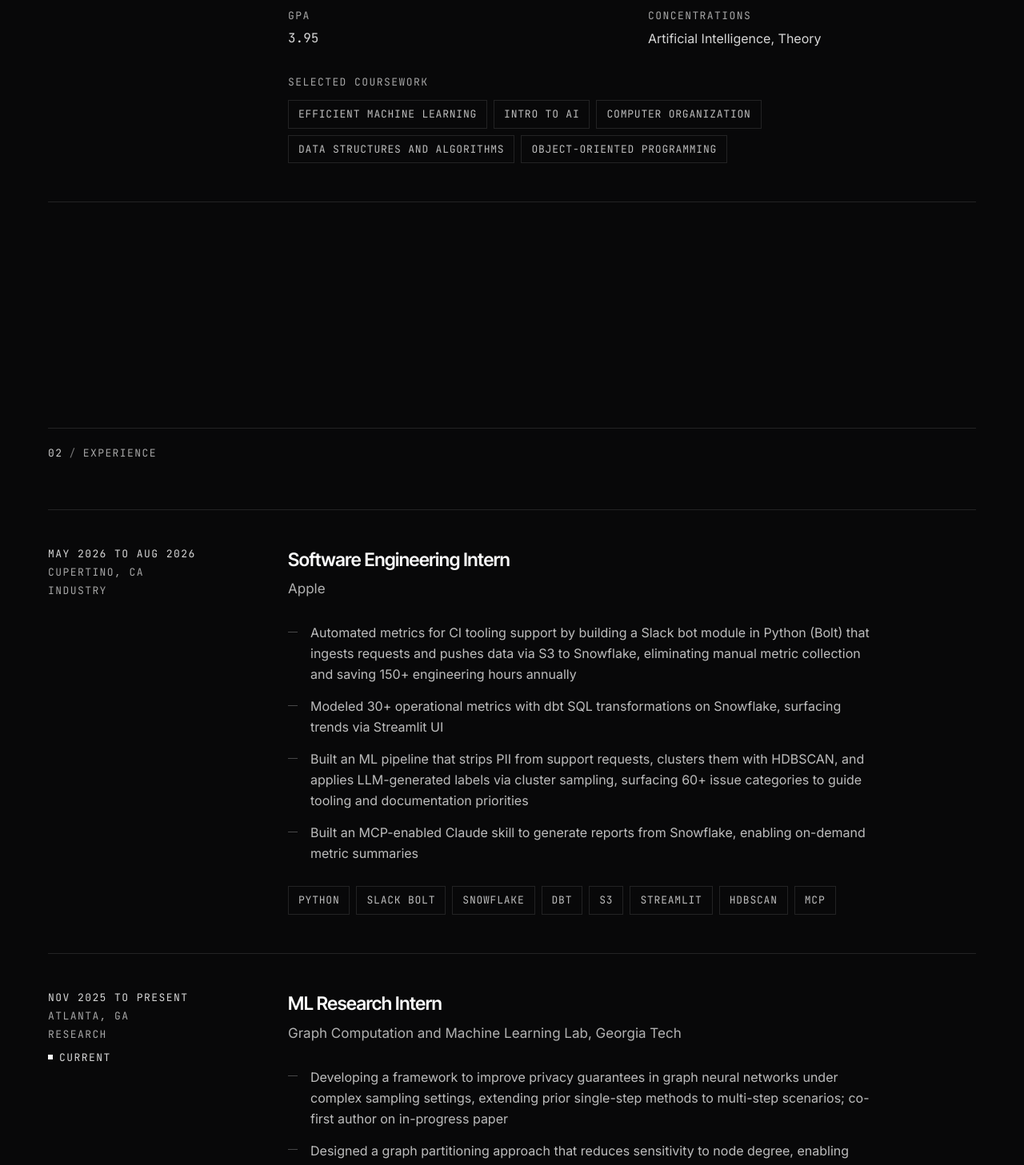
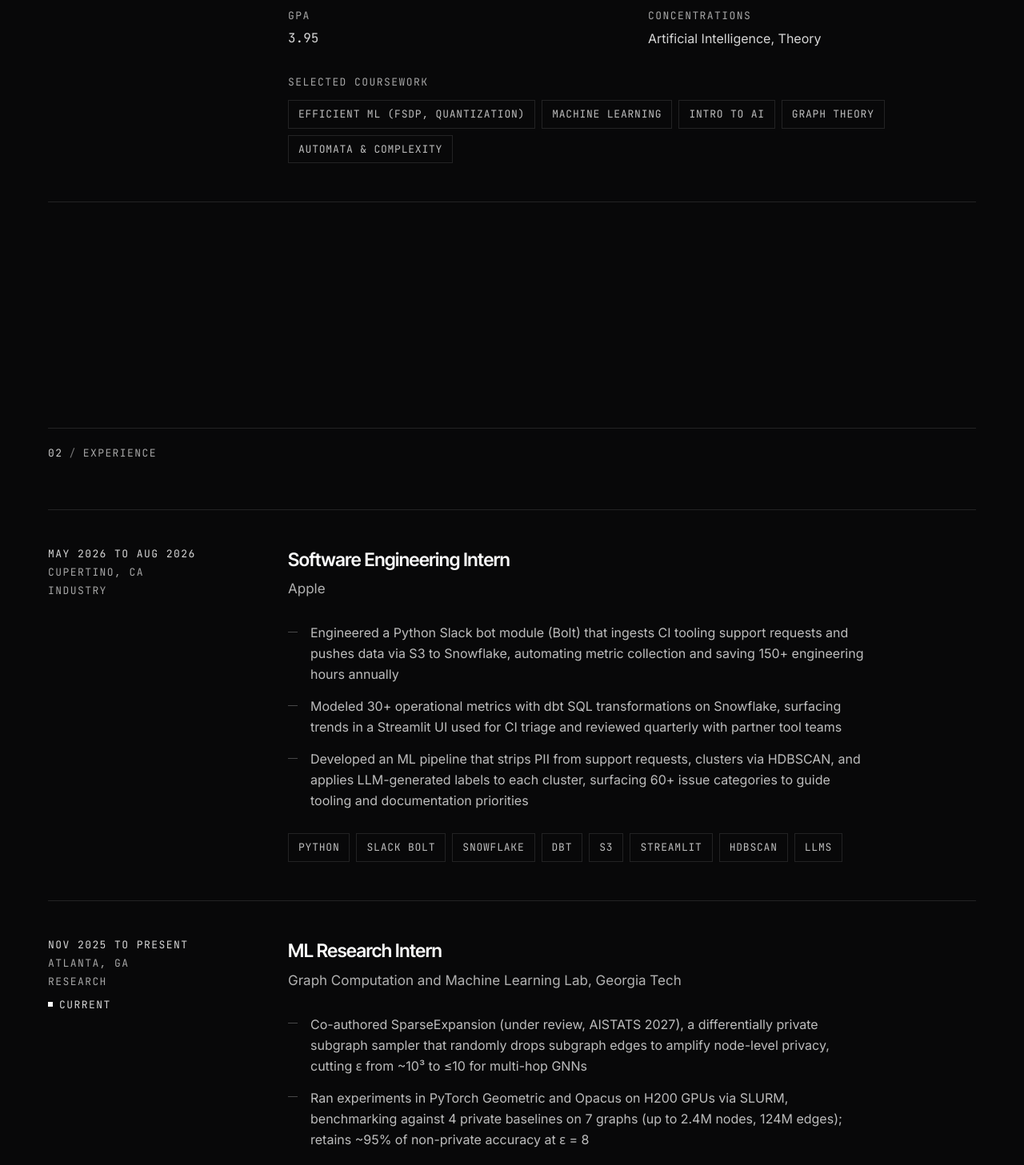
Before and after one commit to KevinJ-30/portfolio_website, a React (Vite) app: page /resume in a window 1280 px wide. Shown: the part 1000-2457 px from the top of the page at 80% size. Built offline with nearby package versions, Linux system fonts and the light colour scheme.

Commit message:
updated with latest resume

```diff
--- a/src/data/profile.ts
+++ b/src/data/profile.ts
@@ -6,7 +6,7 @@ import researchImage from '../assets/research.png'
 
 /**
  * Single source of truth for every page on the site.
- * Mirrors Kevin_Jacob_Resume_Summer27.pdf, update here, not in components.
+ * Mirrors Kevin_Jacob_Resume_Summer_2027.pdf, update here, not in components.
  */
 
 export interface Experience {
@@ -50,7 +50,7 @@ export const profile = {
   firstName: 'Kevin',
   role: 'Software Engineer',
   tagline: 'I study computer science, do machine learning research, and build software. Previously a software engineering intern at Apple.',
-  bio: 'I study computer science at Georgia Tech, concentrating in artificial intelligence and theory. My time splits between software engineering internships and machine learning research: right now that means agent tooling and data pipelines at Apple, differential privacy for graph neural networks at Georgia Tech, and annotator modeling for subjective NLP at Georgia State.',
+  bio: 'I study computer science at Georgia Tech, concentrating in artificial intelligence and theory. My time splits between software engineering internships and machine learning research: most recently CI tooling and data pipelines at Apple, and right now differential privacy for graph neural networks at Georgia Tech, and annotator modeling for subjective NLP at Georgia State.',
   location: 'Atlanta, GA',
   email: 'kjacob7@gatech.edu',
   altEmail: 'kevinmatjacob@gmail.com',
@@ -70,11 +70,11 @@ export const education = {
   gpa: '3.95',
   concentrations: ['Artificial Intelligence', 'Theory'],
   courses: [
-    'Efficient Machine Learning',
+    'Efficient ML (FSDP, Quantization)',
+    'Machine Learning',
     'Intro to AI',
-    'Computer Organization',
-    'Data Structures and Algorithms',
-    'Object-Oriented Programming',
+    'Graph Theory',
+    'Automata & Complexity',
   ],
 } as const
 
@@ -91,12 +91,11 @@ export const experiences: Experience[] = [
     current: false,
     kind: 'industry',
     bullets: [
-      'Automated metrics for CI tooling support by building a Slack bot module in Python (Bolt) that ingests requests and pushes data via S3 to Snowflake, eliminating manual metric collection and saving 150+ engineering hours annually',
-      'Modeled 30+ operational metrics with dbt SQL transformations on Snowflake, surfacing trends via Streamlit UI',
-      'Built an ML pipeline that strips PII from support requests, clusters them with HDBSCAN, and applies LLM-generated labels via cluster sampling, surfacing 60+ issue categories to guide tooling and documentation priorities',
-      'Built an MCP-enabled Claude skill to generate reports from Snowflake, enabling on-demand metric summaries',
+      'Engineered a Python Slack bot module (Bolt) that ingests CI tooling support requests and pushes data via S3 to Snowflake, automating metric collection and saving 150+ engineering hours annually',
+      'Modeled 30+ operational metrics with dbt SQL transformations on Snowflake, surfacing trends in a Streamlit UI used for CI triage and reviewed quarterly with partner tool teams',
+      'Developed an ML pipeline that strips PII from support requests, clusters via HDBSCAN, and applies LLM-generated labels to each cluster, surfacing 60+ issue categories to guide tooling and documentation priorities',
     ],
-    skills: ['Python', 'Slack Bolt', 'Snowflake', 'dbt', 'S3', 'Streamlit', 'HDBSCAN', 'MCP'],
+    skills: ['Python', 'Slack Bolt', 'Snowflake', 'dbt', 'S3', 'Streamlit', 'HDBSCAN', 'LLMs'],
   },
   {
     id: 'gcml',
@@ -110,9 +109,8 @@ export const experiences: Experience[] = [
     current: true,
     kind: 'research',
     bullets: [
-      'Developing a framework to improve privacy guarantees in graph neural networks under complex sampling settings, extending prior single-step methods to multi-step scenarios; co-first author on in-progress paper',
-      'Designed a graph partitioning approach that reduces sensitivity to node degree, enabling stronger node-level privacy',
-      'Built a scalable PyTorch Geometric pipeline with H200 GPUs and SLURM jobs, training on large-scale graphs (2.4M nodes, 124M edges) while maintaining ~95% accuracy retention under various differential privacy constraints',
+      'Co-authored SparseExpansion (under review, AISTATS 2027), a differentially private subgraph sampler that randomly drops subgraph edges to amplify node-level privacy, cutting ε from ~10³ to ≤10 for multi-hop GNNs',
+      'Ran experiments in PyTorch Geometric and Opacus on H200 GPUs via SLURM, benchmarking against 4 private baselines on 7 graphs (up to 2.4M nodes, 124M edges); retains ~95% of non-private accuracy at ε = 8',
     ],
     skills: ['PyTorch Geometric', 'Differential Privacy', 'Opacus', 'GNNs', 'SLURM', 'H200 GPUs'],
   },
@@ -146,9 +144,8 @@ export const experiences: Experience[] = [
     current: true,
     kind: 'research',
     bullets: [
-      'Developed NRA-Embed, a noise-robust annotator embedding method combining annotator-aware representations with robust contrastive loss, boosting performance on NLP classification tasks by up to 12% F1 over SOTA on 3 datasets',
-      "Led ACL '26 submission on separating annotator disagreement from annotation noise in subjective classification",
-      'Deployed PyTorch ML pipelines on a Linux-based on-premise cluster (1 to 12 GPUs), reducing training time by 80%',
+      'Proposed NRA-Embed, combining a noise-robust contrastive objective with annotator embeddings to separate genuine disagreement from label noise; matches SOTA on clean data and beats baselines by up to 20 F1 at 40% noise',
+      'Implemented a benchmarking harness in PyTorch running 500+ RoBERTa fine-tuning jobs across 4 datasets, 2 synthetic noise models, and 5 seeds on a Linux-based on-premise cluster (1 to 12 GPUs); cut training time by 80%',
     ],
     skills: ['PyTorch', 'NLP', 'Contrastive Learning', 'RoBERTa', 'GPU Clusters'],
   },
@@ -158,16 +155,14 @@ export const projects: Project[] = [
   {
     id: 'chatgt',
     title: 'ChatGT',
-    context: 'GT / NVIDIA AI Makerspace Nexus',
-    period: 'Aug 2025 - Dec 2025',
-    summary: 'A local LLM study aid running on campus GPU clusters, with Canvas LMS tooling and side-by-side model comparison.',
+    context: 'Team Lead · GT / NVIDIA AI Makerspace',
+    period: 'Aug 2025 - Present',
+    summary: 'A fully local LLM study assistant that generates adaptive quizzes and retrieves the right lecture slide with dense embeddings.',
     bullets: [
-      'Built fully local LLM study aid with React, TypeScript, and Node.js, using real-time responses via Server-Sent Events',
-      'Developed model comparison interface for A/B testing with user preference tracking across 3 models stored in SQLite',
-      'Built 7+ Canvas LMS tools for natural language queries on coursework, with JWT authentication for user profiles',
-      'Deployed on AI Makerspace GPU clusters, implementing port conflict detection (lsof, netstat) utilizing fallback ports',
+      'Shipped a fully local LLM study assistant that generates adaptive quizzes via JSON-schema structured outputs',
+      'Upgraded RAG retrieval to dense embeddings in sqlite-vec, lifting top-1 slide accuracy from 45% to 66% over keyword search',
     ],
-    technologies: ['React', 'TypeScript', 'Node.js', 'Ollama', 'SQLite', 'SSE', 'JWT'],
+    technologies: ['TypeScript', 'React', 'Ollama', 'sqlite-vec', 'RAG'],
     featured: true,
   },
   {
@@ -178,7 +173,7 @@ export const projects: Project[] = [
     summary: 'A Rust and React event platform serving 300+ members, built by a 9-engineer team I led through Agile sprints.',
     bullets: [
       'Built event tracking app in Rust & React with MongoDB and REST APIs on AWS Lambda, serving 300+ active users',
-      'Led a 9-engineer team through Agile sprints as project manager, shipping real-time check-ins, feedback, and interview scheduling features that cut manual tracking time by 70%',
+      'Led a 9-engineer team through Agile sprints as project manager, shipping real-time check-in and scheduling features',
     ],
     technologies: ['Rust', 'React', 'MongoDB', 'AWS Lambda', 'REST', 'Agile'],
     featured: true,
@@ -204,12 +199,12 @@ export const projects: Project[] = [
   {
     id: 'nra-embed',
     title: 'NRA-Embed',
-    context: "Assistive Intelligence Lab, ACL '26 submission",
+    context: 'Assistive Intelligence Lab, Findings of EMNLP 2026',
     period: '2023 - Present',
     summary: 'Noise-robust annotator embeddings that separate genuine disagreement from label noise in subjective NLP tasks.',
     bullets: [
-      'Combined annotator-aware representations with a robust contrastive loss, improving F1 by up to 12% over SOTA across 3 datasets',
-      'Formalized the distinction between annotator disagreement and annotation noise in subjective classification',
+      'Combined a noise-robust contrastive objective with annotator embeddings, matching SOTA on clean data and beating baselines by up to 20 F1 at 40% label noise',
+      'Benchmarked with 500+ RoBERTa fine-tuning runs across 4 datasets, 2 synthetic noise models, and 5 seeds',
     ],
     technologies: ['PyTorch', 'NLP', 'RoBERTa', 'Contrastive Learning'],
     githubUrl: 'https://github.com/KevinJ-30/Subjective_Annotators',
@@ -270,9 +265,17 @@ export const archivedProjects = projects.filter((p) => !p.featured)
 
 export const skills = {
   Programming: ['Python', 'Java', 'C/C++', 'Rust', 'Swift', 'TypeScript', 'JavaScript', 'SQL', 'React'],
-  'ML & AI': ['PyTorch', 'PyTorch Geometric', 'LangGraph', 'OpenCV', 'Ollama', 'MCP', 'Opacus', 'Scikit-learn', 'Pandas'],
+  'ML & AI': ['PyTorch', 'PyTorch Geometric', 'Opacus', 'LangGraph', 'Ollama', 'RAG', 'MCP', 'Scikit-learn', 'Pandas', 'OpenCV'],
   'Data & Infra': ['Snowflake', 'dbt', 'AWS', 'Azure', 'GCP', 'Docker', 'SLURM', 'MongoDB', 'SQLite', 'Streamlit', 'Firebase'],
 } as const
+
+export const publications = [
+  {
+    title: 'When Disagreement Meets Noise: Noise Robust Annotator Embeddings for Subjective NLP',
+    authors: 'Jacob, K., Ghazvinian, P., Jinadu, U., Yang, N. T., & Ding, Y.',
+    venue: 'Findings of EMNLP 2026',
+  },
+]
 
 export const honors = [
   { title: 'Zell Miller Scholarship', detail: 'Full tuition' },
--- a/src/pages/Resume.tsx
+++ b/src/pages/Resume.tsx
@@ -11,11 +11,12 @@ import {
   featuredProjects,
   honors,
   profile,
+  publications,
   skills,
 } from '../data/profile'
 
 /** Bumped by hand whenever the PDF is re-exported. */
-const UPDATED = 'July 2026'
+const UPDATED = 'October 2026'
 
 /** Newest first, independent of the order things sit in the data file. */
 const timeline = [...experiences].sort((a, b) => b.sortKey.localeCompare(a.sortKey))
@@ -168,7 +169,28 @@ export default function Resume() {
         </RevealGroup>
       </Section>
 
-      <Section index="03" label="Projects">
+      <Section index="03" label="Publications">
+        <ul>
+          {publications.map((pub, index) => (
+            <Reveal
+              key={pub.title}
+              as="li"
+              delay={index * 0.06}
+              className="grid grid-cols-1 gap-x-10 gap-y-4 border-t border-line py-9 last:border-b md:grid-cols-12 md:py-12"
+            >
+              <div className={RAIL}>
+                <p className="label-strong">{pub.venue}</p>
+              </div>
+              <div className={BODY}>
+                <h3 className="text-h3">{pub.title}</h3>
+                <p className="mt-3 max-w-prose text-fg/70">{pub.authors}</p>
+              </div>
+            </Reveal>
+          ))}
+        </ul>
+      </Section>
+
+      <Section index="04" label="Projects">
         <RevealGroup>
           {featuredProjects.map((project) => (
             <motion.article key={project.id} variants={fadeUp} className={ROW}>
@@ -217,7 +239,7 @@ export default function Resume() {
         </RevealGroup>
       </Section>
 
-      <Section index="04" label="Skills">
+      <Section index="05" label="Skills">
         <dl>
           {Object.entries(skills).map(([category, items], index) => (
             <Reveal
@@ -234,7 +256,7 @@ export default function Resume() {
         </dl>
       </Section>
 
-      <Section index="05" label="Honors">
+      <Section index="06" label="Honors">
         <ul>
           {honors.map((honor, index) => (
             <Reveal
```
Also changed, not shown: 1 other file (tests, documents, lock files or other folders).
